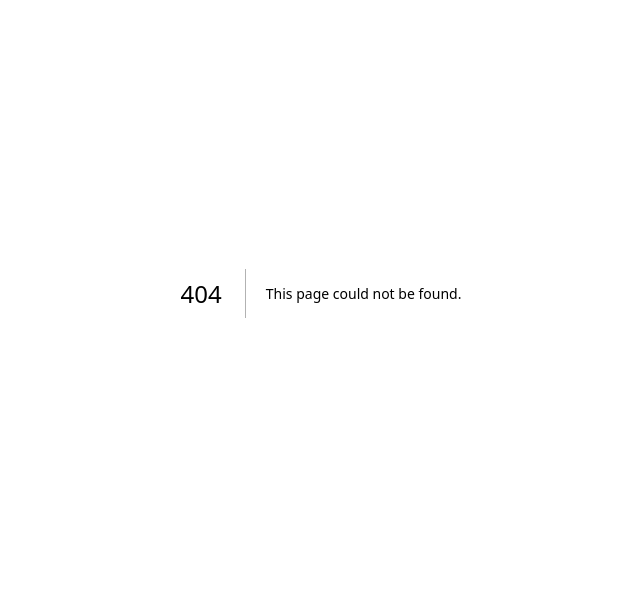
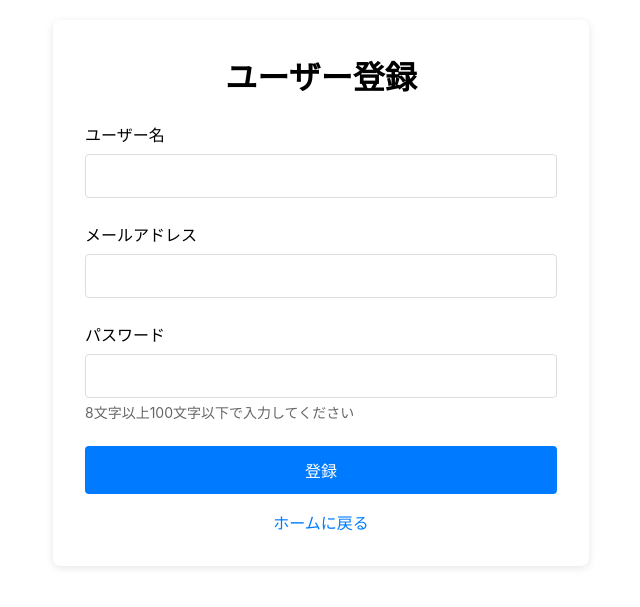
Before and after one commit to desuken5963/learn-java, a Next.js app in the folder frontend/: page /register in a window 1280 px wide. Before the commit this address had no page. Shown: the part 107-714 px from the top of the page, without its empty margins (319-959 px from the left). Built offline with nearby package versions, Linux system fonts and the light colour scheme; no server answers.

Commit message:
ユーザー登録のUIを準備

```diff
--- /dev/null
+++ b/frontend/src/app/register/page.tsx
@@ -0,0 +1,244 @@
+'use client'
+
+import { useState } from 'react'
+import { useRouter } from 'next/navigation'
+import { registerUser, UserRegistrationRequest } from '@/utils/api'
+import Link from 'next/link'
+
+export default function RegisterPage() {
+  const router = useRouter()
+  const [formData, setFormData] = useState<UserRegistrationRequest>({
+    username: '',
+    email: '',
+    password: '',
+  })
+  const [errors, setErrors] = useState<Record<string, string>>({})
+  const [isSubmitting, setIsSubmitting] = useState(false)
+  const [successMessage, setSuccessMessage] = useState('')
+
+  const handleChange = (e: React.ChangeEvent<HTMLInputElement>) => {
+    const { name, value } = e.target
+    setFormData(prev => ({
+      ...prev,
+      [name]: value,
+    }))
+    // エラーをクリア
+    if (errors[name]) {
+      setErrors(prev => {
+        const newErrors = { ...prev }
+        delete newErrors[name]
+        return newErrors
+      })
+    }
+  }
+
+  const handleSubmit = async (e: React.FormEvent) => {
+    e.preventDefault()
+    setErrors({})
+    setSuccessMessage('')
+    setIsSubmitting(true)
+
+    try {
+      const response = await registerUser(formData)
+      setSuccessMessage(`登録が完了しました！ユーザー名: ${response.username}`)
+
+      // 3秒後にホームページにリダイレクト
+      setTimeout(() => {
+        router.push('/')
+      }, 3000)
+    } catch (error) {
+      if (error instanceof Error) {
+        // バリデーションエラーの場合
+        try {
+          const errorObj = JSON.parse(error.message)
+          if (typeof errorObj === 'object') {
+            setErrors(errorObj)
+          } else {
+            setErrors({ general: error.message })
+          }
+        } catch {
+          setErrors({ general: error.message })
+        }
+      } else {
+        setErrors({ general: '登録に失敗しました' })
+      }
+    } finally {
+      setIsSubmitting(false)
+    }
+  }
+
+  return (
+    <main style={{
+      padding: '2rem',
+      maxWidth: '600px',
+      margin: '0 auto',
+      minHeight: '100vh',
+      display: 'flex',
+      flexDirection: 'column',
+      justifyContent: 'center'
+    }}>
+      <div style={{
+        background: 'white',
+        padding: '2rem',
+        borderRadius: '8px',
+        boxShadow: '0 2px 8px rgba(0,0,0,0.1)'
+      }}>
+        <h1 style={{ marginBottom: '1.5rem', textAlign: 'center' }}>ユーザー登録</h1>
+
+        {successMessage && (
+          <div style={{
+            padding: '1rem',
+            background: '#d4edda',
+            color: '#155724',
+            borderRadius: '4px',
+            marginBottom: '1rem',
+            border: '1px solid #c3e6cb'
+          }}>
+            {successMessage}
+          </div>
+        )}
+
+        {errors.general && (
+          <div style={{
+            padding: '1rem',
+            background: '#f8d7da',
+            color: '#721c24',
+            borderRadius: '4px',
+            marginBottom: '1rem',
+            border: '1px solid #f5c6cb'
+          }}>
+            {errors.general}
+          </div>
+        )}
+
+        <form onSubmit={handleSubmit}>
+          <div style={{ marginBottom: '1.5rem' }}>
+            <label htmlFor="username" style={{
+              display: 'block',
+              marginBottom: '0.5rem',
+              fontWeight: '500'
+            }}>
+              ユーザー名
+            </label>
+            <input
+              type="text"
+              id="username"
+              name="username"
+              value={formData.username}
+              onChange={handleChange}
+              required
+              minLength={3}
+              maxLength={50}
+              style={{
+                width: '100%',
+                padding: '0.75rem',
+                border: `1px solid ${errors.username ? '#dc3545' : '#ddd'}`,
+                borderRadius: '4px',
+                fontSize: '1rem',
+                boxSizing: 'border-box'
+              }}
+            />
+            {errors.username && (
+              <p style={{ color: '#dc3545', marginTop: '0.25rem', fontSize: '0.875rem' }}>
+                {errors.username}
+              </p>
+            )}
+          </div>
+
+          <div style={{ marginBottom: '1.5rem' }}>
+            <label htmlFor="email" style={{
+              display: 'block',
+              marginBottom: '0.5rem',
+              fontWeight: '500'
+            }}>
+              メールアドレス
+            </label>
+            <input
+              type="email"
+              id="email"
+              name="email"
+              value={formData.email}
+              onChange={handleChange}
+              required
+              maxLength={100}
+              style={{
+                width: '100%',
+                padding: '0.75rem',
+                border: `1px solid ${errors.email ? '#dc3545' : '#ddd'}`,
+                borderRadius: '4px',
+                fontSize: '1rem',
+                boxSizing: 'border-box'
+              }}
+            />
+            {errors.email && (
+              <p style={{ color: '#dc3545', marginTop: '0.25rem', fontSize: '0.875rem' }}>
+                {errors.email}
+              </p>
+            )}
+          </div>
+
+          <div style={{ marginBottom: '1.5rem' }}>
+            <label htmlFor="password" style={{
+              display: 'block',
+              marginBottom: '0.5rem',
+              fontWeight: '500'
+            }}>
+              パスワード
+            </label>
+            <input
+              type="password"
+              id="password"
+              name="password"
+              value={formData.password}
+              onChange={handleChange}
+              required
+              minLength={8}
+              maxLength={100}
+              style={{
+                width: '100%',
+                padding: '0.75rem',
+                border: `1px solid ${errors.password ? '#dc3545' : '#ddd'}`,
+                borderRadius: '4px',
+                fontSize: '1rem',
+                boxSizing: 'border-box'
+              }}
+            />
+            {errors.password && (
+              <p style={{ color: '#dc3545', marginTop: '0.25rem', fontSize: '0.875rem' }}>
+                {errors.password}
+              </p>
+            )}
+            <p style={{ color: '#666', marginTop: '0.25rem', fontSize: '0.875rem' }}>
+              8文字以上100文字以下で入力してください
+            </p>
+          </div>
+
+          <button
+            type="submit"
+            disabled={isSubmitting}
+            style={{
+              width: '100%',
+              padding: '0.75rem',
+              background: isSubmitting ? '#ccc' : '#007bff',
+              color: 'white',
+              border: 'none',
+              borderRadius: '4px',
+              fontSize: '1rem',
+              fontWeight: '500',
+              cursor: isSubmitting ? 'not-allowed' : 'pointer',
+              marginBottom: '1rem'
+            }}
+          >
+            {isSubmitting ? '登録中...' : '登録'}
+          </button>
+        </form>
+
+        <div style={{ textAlign: 'center' }}>
+          <Link href="/" style={{ color: '#007bff', textDecoration: 'none' }}>
+            ホームに戻る
+          </Link>
+        </div>
+      </div>
+    </main>
+  )
+}
--- /dev/null
+++ b/frontend/src/utils/api.ts
@@ -0,0 +1,37 @@
+const API_BASE_URL = process.env.NEXT_PUBLIC_API_URL || 'http://localhost:8080/api';
+
+export interface UserRegistrationRequest {
+  username: string;
+  email: string;
+  password: string;
+}
+
+export interface UserResponse {
+  id: number;
+  username: string;
+  email: string;
+  createdAt: string;
+  updatedAt: string;
+}
+
+export interface ApiError {
+  message?: string;
+  [key: string]: string | undefined;
+}
+
+export async function registerUser(data: UserRegistrationRequest): Promise<UserResponse> {
+  const response = await fetch(`${API_BASE_URL}/auth/register`, {
+    method: 'POST',
+    headers: {
+      'Content-Type': 'application/json',
+    },
+    body: JSON.stringify(data),
+  });
+
+  if (!response.ok) {
+    const errorData: ApiError = await response.json();
+    throw new Error(errorData.message || Object.values(errorData).join(', ') || '登録に失敗しました');
+  }
+
+  return response.json();
+}
```
Also changed, not shown: frontend/src/app/page.tsx (+21 -1 lines), 1 other file (tests, documents, lock files or other folders).
